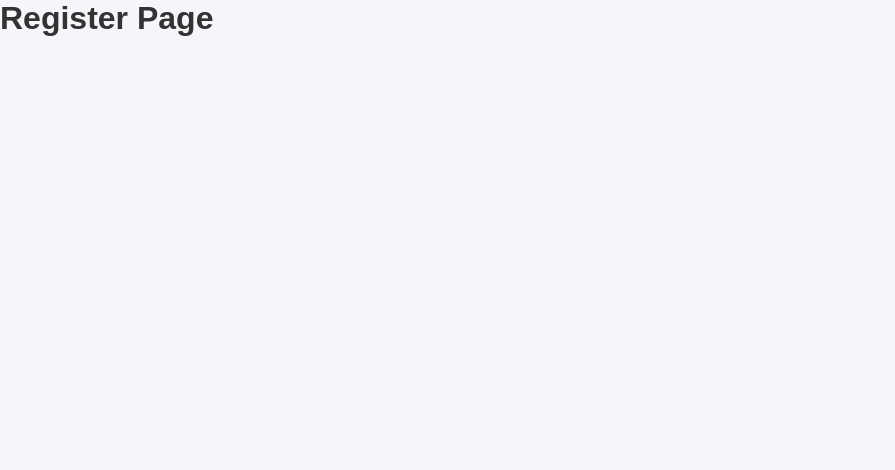
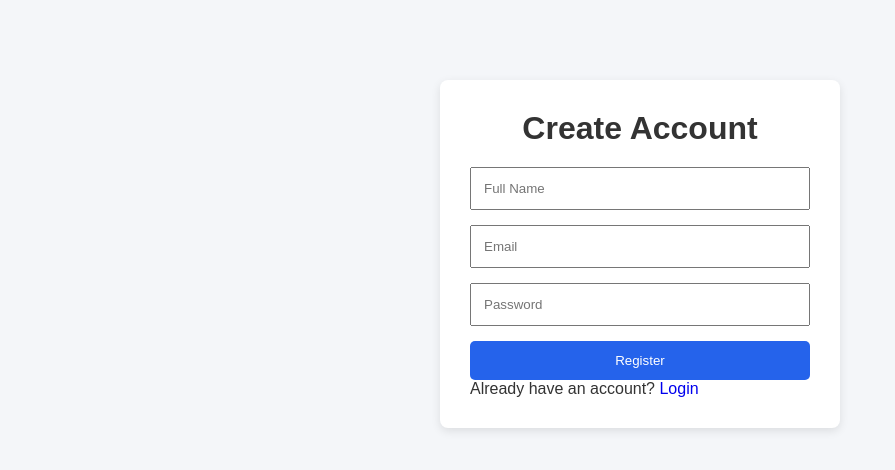
Before and after one commit to justPoly/task-manager, a React app in the folder frontend/: page /register in a window 1280 px wide. Shown: the top 470 px of the page, without its empty margins (0-895 px from the left). Built offline with nearby package versions, Linux system fonts and the light colour scheme; the HTML template or start-up script is replaced by a standard one.

Commit message:
implemented user registration page

```diff
--- a/frontend/src/index.css
+++ b/frontend/src/index.css
@@ -24,3 +24,46 @@
 button {
     font-family: inherit;
 }
+
+.container {
+    width: 400px;
+    margin: 80px auto;
+    background: white;
+    padding: 30px;
+    border-radius: 8px;
+    box-shadow: 0 3px 10px rgba(0,0,0,.1);
+}
+
+.container h1 {
+    margin-bottom: 20px;
+    text-align: center;
+}
+
+.container input {
+    width: 100%;
+    padding: 12px;
+    margin-bottom: 15px;
+}
+
+.container button {
+    width: 100%;
+    padding: 12px;
+    border: none;
+    background: #2563eb;
+    color: white;
+    border-radius: 5px;
+}
+
+.container button:hover {
+    background: #1d4ed8;
+}
+
+.error {
+    color: red;
+    margin-bottom: 10px;
+}
+
+.success {
+    color: green;
+    margin-bottom: 10px;
+}
--- a/frontend/src/pages/Register.jsx
+++ b/frontend/src/pages/Register.jsx
@@ -1,6 +1,107 @@
+import { useState } from "react";
+import { useNavigate, Link } from "react-router-dom";
+import { registerUser } from "../services/authService";
+
 function Register() {
+    const navigate = useNavigate();
+
+    const [formData, setFormData] = useState({
+        name: "",
+        email: "",
+        password: "",
+    });
+
+    const [error, setError] = useState("");
+    const [success, setSuccess] = useState("");
+
+    const handleChange = (e) => {
+        setFormData({
+            ...formData,
+            [e.target.name]: e.target.value,
+        });
+    };
+
+    const handleSubmit = async (e) => {
+        e.preventDefault();
+
+        setError("");
+        setSuccess("");
+
+        try {
+            const data = await registerUser(formData);
+
+            setSuccess(data.message);
+
+            // Clear form
+            setFormData({
+                name: "",
+                email: "",
+                password: "",
+            });
+
+            // Redirect after 2 seconds
+            setTimeout(() => {
+                navigate("/");
+            }, 2000);
+
+        } catch (err) {
+            setError(
+                err.response?.data?.message ||
+                "Registration failed."
+            );
+        }
+    };
+
     return (
-        <h1>Register Page</h1>
+        <div className="container">
+
+            <h1>Create Account</h1>
+
+            {error && <p className="error">{error}</p>}
+
+            {success && <p className="success">{success}</p>}
+
+            <form onSubmit={handleSubmit}>
+
+                <input
+                    type="text"
+                    name="name"
+                    placeholder="Full Name"
+                    value={formData.name}
+                    onChange={handleChange}
+                />
+
+                <input
+                    type="email"
+                    name="email"
+                    placeholder="Email"
+                    value={formData.email}
+                    onChange={handleChange}
+                />
+
+                <input
+                    type="password"
+                    name="password"
+                    placeholder="Password"
+                    value={formData.password}
+                    onChange={handleChange}
+                />
+
+                <button type="submit">
+                    Register
+                </button>
+
+            </form>
+
+            <p>
+                Already have an account?
+                {" "}
+                <Link to="/">
+                    Login
+                </Link>
+            </p>
+
+        </div>
     );
 }
 
--- /dev/null
+++ b/frontend/src/services/api.js
@@ -0,0 +1,10 @@
+import axios from "axios";
+
+const api = axios.create({
+    baseURL: "http://localhost:3000/api",
+    headers: {
+        "Content-Type": "application/json",
+    },
+});
+
+export default api;
--- /dev/null
+++ b/frontend/src/services/authService.js
@@ -0,0 +1,11 @@
+import api from "./api";
+
+export const registerUser = async (userData) => {
+    const response = await api.post("/auth/register", userData);
+    return response.data;
+};
+
+export const loginUser = async (userData) => {
+    const response = await api.post("/auth/login", userData);
+    return response.data;
+};
```
